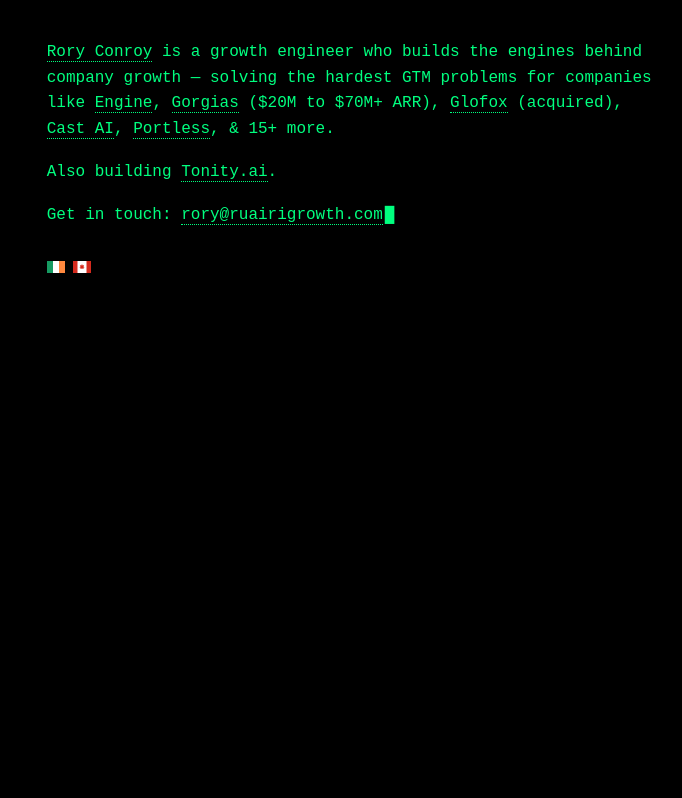
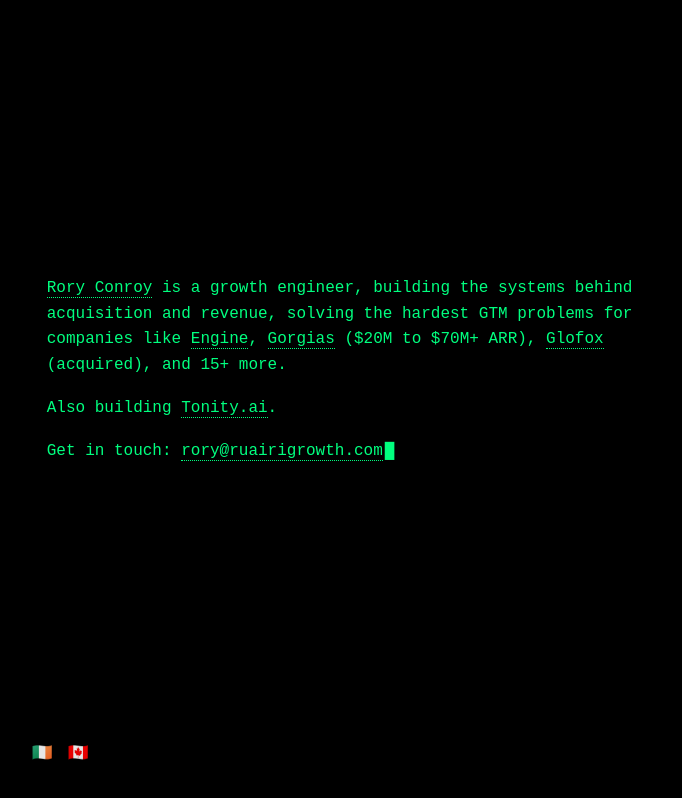
Before and after one commit to RoryConroy/roryconroy, a plain HTML site: page index.html in a window 1280 px wide. Shown: the whole page, without its empty margins (286-968 px from the left). Drawn offline with Linux system fonts and the light colour scheme.

Commit message:
Refine meta descriptions and main heading content
Updated the description meta tags and main heading

```diff
--- a/index.html
+++ b/index.html
@@ -4,18 +4,18 @@
 <meta charset="utf-8" />
 <meta name="viewport" content="width=device-width, initial-scale=1" />
 <title>Rory Conroy - Growth Engineer</title>
-<meta name="description" content="Rory Conroy is a growth engineer who builds the growth engines behind company growth. Automation, ML models, data enrichment - solving the hardest GTM problems for Engine, Gorgias ($20M-$70M+ ARR), Glofox (acquired), Cast AI, Portless and more." />
+<meta name="description" content="Rory Conroy is a growth engineer. He builds the systems behind acquisition and revenue: automation, ML models, data pipelines and enrichment. Engine, Gorgias ($20M-$70M+ ARR), Glofox (acquired), Cast AI, Portless and more." />
 <link rel="canonical" href="https://ruairigrowth.com/" />
 <meta name="author" content="Rory Conroy" />
 <meta name="google-site-verification" content="zixIJEu11YGNIb0R4hhpt9zOY5WbVVNjWn9mVzVPMKM" />
 <meta property="og:type" content="profile" />
 <meta property="og:title" content="Rory Conroy - Growth Engineer" />
-<meta property="og:description" content="Builds the engines behind company growth. Engine, Gorgias, Glofox, Cast AI, Portless." />
+<meta property="og:description" content="Builds the systems behind acquisition and revenue. Engine, Gorgias, Glofox, Cast AI, Portless." />
 <meta property="og:url" content="https://ruairigrowth.com/" />
 <meta property="og:image" content="https://ruairigrowth.com/headshot.png" />
 <meta name="twitter:card" content="summary" />
 <meta name="twitter:title" content="Rory Conroy - Growth Engineer" />
-<meta name="twitter:description" content="Builds the engines behind company growth. Engine, Gorgias, Glofox, Cast AI, Portless." />
+<meta name="twitter:description" content="Builds the systems behind acquisition and revenue. Engine, Gorgias, Glofox, Cast AI, Portless." />
 <meta name="twitter:image" content="https://ruairigrowth.com/headshot.png" />
 <link rel="icon" type="image/png" href="/headshot.png" />
 <script type="application/ld+json">
@@ -30,7 +30,7 @@
       "image": "https://ruairigrowth.com/headshot.png",
       "jobTitle": "Growth Engineer",
       "email": "rory@ruairigrowth.com",
-      "description": "Growth engineer. Builds the engines behind company growth - automation, machine learning models, and data enrichment — solving the hardest GTM problems for startups and enterprises.",
+      "description": "Growth engineer. Builds the systems behind acquisition and revenue: automation, machine learning models, and data enrichment, solving the hardest GTM problems for startups and enterprises.",
       "worksFor": { "@id": "https://ruairigrowth.com/#org" },
       "alumniOf": [
         { "@type": "CollegeOrUniversity", "name": "Waterford Institute of Technology" }
@@ -58,7 +58,7 @@
       "@type": "FAQPage",
       "mainEntity": [
         { "@type": "Question", "name": "Who is Rory Conroy?",
-          "acceptedAnswer": { "@type": "Answer", "text": "Rory Conroy is a growth engineer and founder of Ruairi Growth Partners. He builds the growth engines behind company growth. He built the growth engine at Engine, worked on the Gorgias growth team from $20M to $70M+ ARR, and was the growth engineer at Glofox prior to the acquisition by ABC Fitness." } },
+          "acceptedAnswer": { "@type": "Answer", "text": "Rory Conroy is a growth engineer and founder of Ruairi Growth Partners. He builds the systems behind acquisition and revenue. He built the growth engine at Engine, worked on the Gorgias growth team from $20M to $70M+ ARR, and was the growth engineer at Glofox prior to the acquisition by ABC Fitness." } },
         { "@type": "Question", "name": "What is a growth engineer?",
           "acceptedAnswer": { "@type": "Answer", "text": "A growth engineer solves GTM problems with a systems first approach, treating it as an engineering problem. Rather than running things adhoc, they build the systems behind revenue: automation, machine learning models, data enrichment, and the infrastructure that makes acquisition scale." } },
         { "@type": "Question", "name": "What does Rory Conroy build?",
@@ -71,35 +71,28 @@
 }
 </script>
 <style>
-:root{--bg:#000;--fg:#00ff7f;--dim:#00b359}
+:root{--bg:#000;--fg:#00ff7f}
 *{box-sizing:border-box;margin:0;padding:0}
-html,body{min-height:100%;background:var(--bg);color:var(--fg);font-family:"Courier New",Courier,monospace;line-height:1.6}
-body{display:flex;align-items:center;justify-content:center;padding:2.5rem 1.15rem}
-main{max-width:64ch;width:100%}
+body{min-height:100vh;background:var(--bg);color:var(--fg);font-family:"Courier New",Courier,monospace;line-height:1.6;display:flex;flex-direction:column;align-items:center;padding:2rem 1.15rem}
+main{max-width:64ch;width:100%;flex:1;display:flex;flex-direction:column;justify-content:center}
 h1{font-size:1em;font-weight:normal}
 p{margin-top:1.1rem}
 a{color:var(--fg);text-decoration:none;border-bottom:1px dotted var(--fg)}
 a:hover,a:focus{background:var(--fg);color:var(--bg);outline:none}
 .cursor{display:inline-block;width:.6em;margin-left:2px}
-footer{margin-top:2rem;display:flex;gap:.5rem;align-items:center}
-footer svg{width:18px;height:12px;display:block}
+footer{width:100%;max-width:64ch;padding-top:2rem;font-size:1.05em;letter-spacing:.15em;opacity:.9}
 </style>
 </head>
 <body>
 <main>
-<h1><a href="https://www.linkedin.com/in/rory-conroy/" target="_blank" rel="noopener">Rory&nbsp;Conroy</a> is a growth engineer who builds the engines behind company growth — solving the hardest GTM problems for companies like <a href="https://engine.com" target="_blank" rel="noopener">Engine</a>, <a href="https://gorgias.com" target="_blank" rel="noopener">Gorgias</a> ($20M to $70M+ ARR), <a href="https://glofox.com" target="_blank" rel="noopener">Glofox</a> (acquired), <a href="https://cast.ai" target="_blank" rel="noopener">Cast AI</a>, <a href="https://portless.com" target="_blank" rel="noopener">Portless</a>, & 15+ more.</h1>
+<h1><a href="https://www.linkedin.com/in/rory-conroy/" target="_blank" rel="noopener">Rory&nbsp;Conroy</a> is a growth engineer, building the systems behind acquisition and revenue, solving the hardest GTM problems for companies like <a href="https://engine.com" target="_blank" rel="noopener">Engine</a>, <a href="https://gorgias.com" target="_blank" rel="noopener">Gorgias</a> ($20M to $70M+ ARR), <a href="https://glofox.com" target="_blank" rel="noopener">Glofox</a> (acquired), and 15+ more.</h1>
 
 <p>Also building <a href="https://tonity.ai" target="_blank" rel="noopener">Tonity.ai</a>.</p>
 
 <p>Get in touch: <a href="mailto:rory@ruairigrowth.com">rory@ruairigrowth.com</a><span class="cursor">█</span></p>
 
-
-
-<footer>
-<svg viewBox="0 0 9 6" role="img" aria-label="Ireland"><title>Ireland</title><rect width="3" height="6" fill="#169b62"/><rect x="3" width="3" height="6" fill="#fff"/><rect x="6" width="3" height="6" fill="#ff883e"/></svg>
-<svg viewBox="0 0 9 6" role="img" aria-label="Canada"><title>Canada</title><rect width="9" height="6" fill="#fff"/><rect width="2.25" height="6" fill="#d52b1e"/><rect x="6.75" width="2.25" height="6" fill="#d52b1e"/><path d="M4.5 1.5l.35.75.7-.2-.3.7.55.35-.6.25.1.7-.8-.35-.8.35.1-.7-.6-.25.55-.35-.3-.7.7.2z" fill="#d52b1e"/></svg>
-</footer>
 </main>
+<footer><span role="img" aria-label="Ireland">🇮🇪</span> <span role="img" aria-label="Canada">🇨🇦</span></footer>
 <script>(function(){var c=document.querySelector('.cursor');setInterval(function(){c.style.visibility=c.style.visibility==='hidden'?'visible':'hidden';},500);})();</script>
 </body>
 </html>
```
